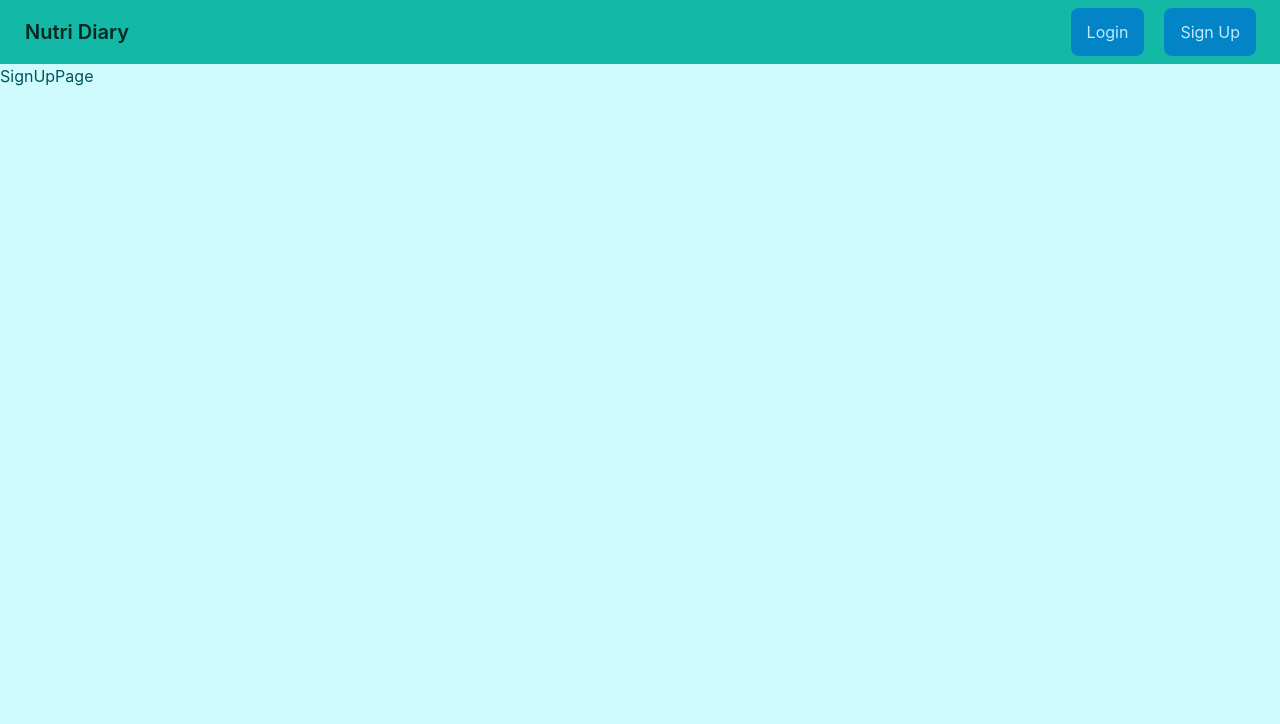
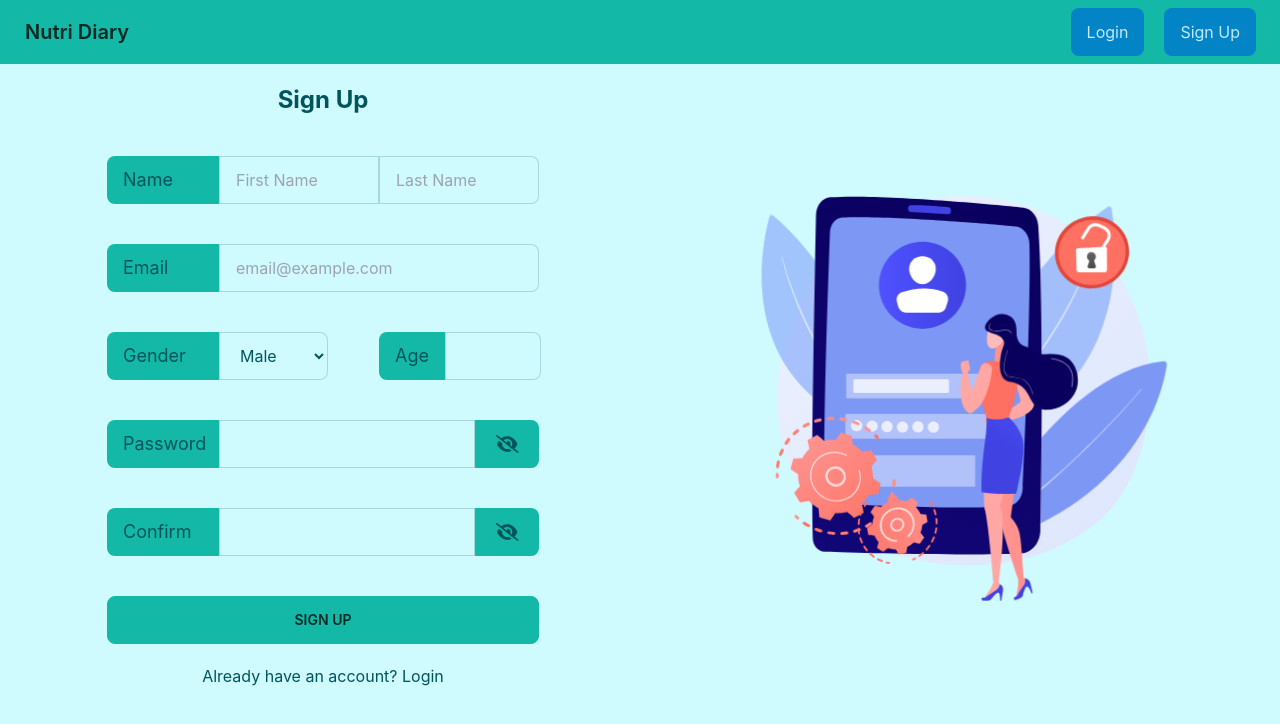
Before and after one commit to samiya-kazi/nutri-diary, a React (Create React App) app in the folder client/: page /sign-up in a window 1280 px wide. Shown: the top 724 px of the page. Built offline with nearby package versions, Linux system fonts and the light colour scheme.

Commit message:
feat: added base sign up page

```diff
--- a/client/src/Pages/LoginPage.jsx
+++ b/client/src/Pages/LoginPage.jsx
@@ -14,7 +14,7 @@ function LoginPage() {
   }
 
   return (
-    <div className="flex flex-row justify-center items-center">
+    <div className="flex flex-row justify-around items-center">
       <Player
         autoplay
         loop
@@ -47,7 +47,7 @@ function LoginPage() {
 
         <button className="btn btn-primary">Login</button>
 
-        <p className='mt-5'>Don't have an account? <Link to="/sign-up" >Sign up</Link></p>
+        <p className='mt-5 self-center'>Don't have an account? <Link to="/sign-up" >Sign up</Link></p>
       </form>
     </div>
   )
--- a/client/src/Pages/SignUp.jsx
+++ b/client/src/Pages/SignUp.jsx
@@ -1,8 +1,100 @@
-import React from 'react'
+import React, { useState } from 'react';
+import { Link } from 'react-router-dom';
+import { Player } from '@lottiefiles/react-lottie-player';
+import { FontAwesomeIcon } from '@fortawesome/react-fontawesome';
+import { faEye, faEyeSlash } from '@fortawesome/free-solid-svg-icons';
+import signUpLottie from '../assets/lottie/93385-signup.json';
+
 
 function SignUpPage() {
+
+  const [showPassword, setShowPassword] = useState(false);
+  const [showConfirmPassword, setShowConfirmPassword] = useState(false);
+
+  function toggleShowPassword () {
+    setShowPassword(!showPassword);
+  }
+
+  function toggleShowConfirmPassword () {
+    setShowConfirmPassword(!showConfirmPassword);
+  }
+
   return (
-    <div>SignUpPage</div>
+    <div className="flex flex-row justify-around items-center">
+      <form className="flex flex-col mx-10">
+        <h1 className="font-bold self-center mb-10 mt-5 text-2xl">Sign Up</h1>
+
+        <div className="form-control mb-10">
+          <label className="input-group input-group-lg">
+            <span className="w-28 bg-primary">Name</span>
+            <input type="text" placeholder="First Name" className="input input-bordered w-40" />
+            <input type="text" placeholder="Last Name" className="input input-bordered w-40" />
+          </label>
+        </div>
+
+        <div className="form-control mb-10">
+          <label className="input-group input-group-lg">
+            <span className="w-28 bg-primary">Email</span>
+            <input type="email" placeholder="email@example.com" className="input input-bordered w-80" />
+          </label>
+        </div>
+
+        <div className="form-control mb-10 flex flex-row justify-between">
+          <label className="input-group input-group-lg">
+            <span className="w-28 bg-primary">Gender</span>
+            <select className="input input-bordered">
+              <option>Male</option>
+              <option>Female</option>
+              <option>Other</option>
+            </select>
+          </label>
+
+          <label className="input-group input-group-lg w-40">
+            <span className="bg-primary">Age</span>
+            <input type="number" className="input input-bordered w-24" />
+          </label>
+        </div>
+
+        <div className="form-control mb-10">
+          <label className="input-group input-group-lg">
+            <span className="w-28 bg-primary" >Password</span>
+            <input type={showPassword ? "text" : "password"} className="input input-bordered w-64" />
+            <span className="bg-primary">
+              <label className='swap bg-primary w-8'>
+                <input type="checkbox" value={showPassword}/>
+                <FontAwesomeIcon className='swap-on' onClick={toggleShowPassword} icon={faEye} />
+                <FontAwesomeIcon className='swap-off' onClick={toggleShowPassword} icon={faEyeSlash} />
+              </label>
+            </span>
+          </label>
+        </div>
+
+        <div className="form-control mb-10">
+          <label className="input-group input-group-lg">
+            <span className="w-28 bg-primary" >Confirm</span>
+            <input type={showConfirmPassword ? "text" : "password"} className="input input-bordered w-64" />
+            <span className="bg-primary">
+              <label className='swap bg-primary w-8'>
+                <input type="checkbox" value={showConfirmPassword}/>
+                <FontAwesomeIcon className='swap-on' onClick={toggleShowConfirmPassword} icon={faEye} />
+                <FontAwesomeIcon className='swap-off' onClick={toggleShowConfirmPassword} icon={faEyeSlash} />
+              </label>
+            </span>
+          </label>
+        </div>
+
+        <button className="btn btn-primary">Sign Up</button>
+
+        <p className='mt-5 self-center'>Already have an account? <Link to="/login" >Login</Link></p>
+      </form>
+
+      <Player
+        autoplay
+        loop
+        src={signUpLottie}
+        style={{ height: '500px', width: '500px' }}
+      />
+    </div>
   )
 }
 
```
